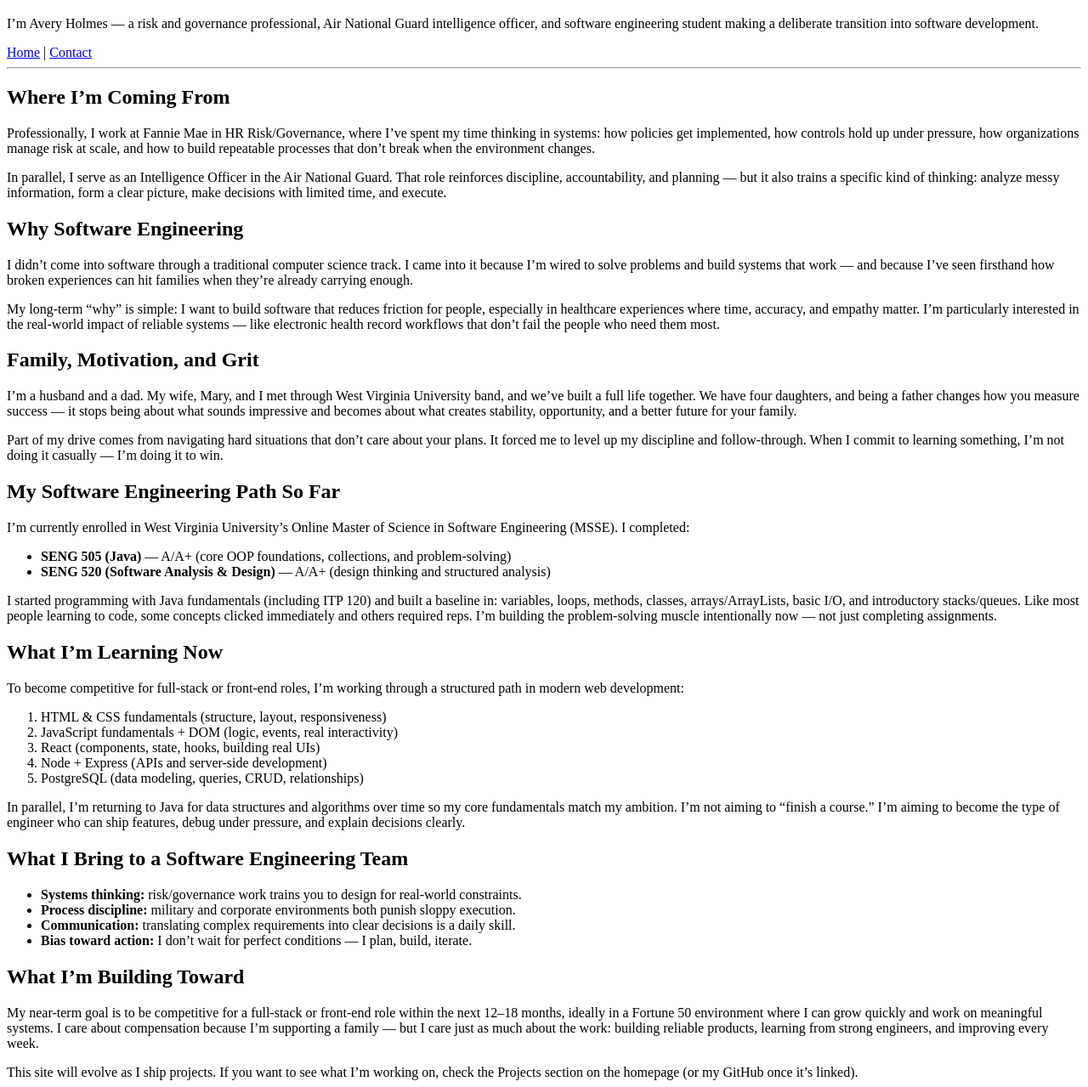
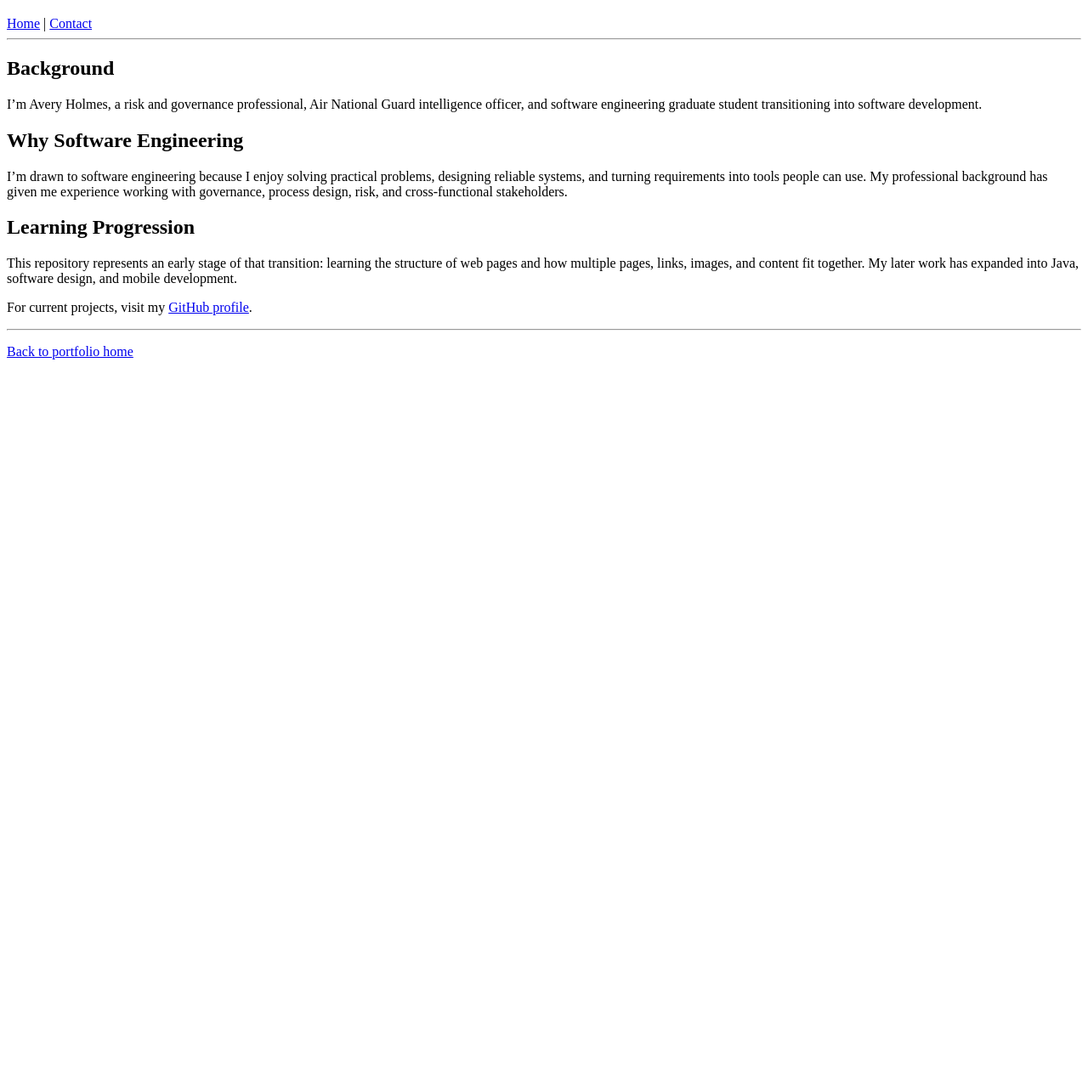
Before and after one commit to avery-holmes/html-portfolio, a plain HTML site: page public/about.html in a window 1280 px wide. Shown: the part 61-1340 px from the top of the page at 85% size. After the commit the page ends 800 px from the top, so only its background shows below. Drawn offline with Linux system fonts and the light colour scheme.

Commit message:
Clean up public/about.html

```diff
--- a/public/about.html
+++ b/public/about.html
@@ -2,144 +2,58 @@
 <html lang="en">
   <head>
     <meta charset="UTF-8" />
-    <title>About Me | Avery Holmes</title>
     <meta name="viewport" content="width=device-width, initial-scale=1" />
+    <title>About | Avery Holmes</title>
   </head>
 
   <body>
     <header>
       <h1>About Me</h1>
-      <p>
-        I’m Avery Holmes — a risk and governance professional, Air National Guard
-        intelligence officer, and software engineering student making a deliberate transition
-        into software development.
-      </p>
-
-      <nav>
-        <a href="/4.3 HTML Porfolio Project/index.html">Home</a> |
-        <a href="/4.3 HTML Porfolio Project/public/contact.html">Contact</a>
+      <nav aria-label="Primary navigation">
+        <a href="../index.html">Home</a> |
+        <a href="./contact.html">Contact</a>
       </nav>
-
       <hr />
     </header>
 
     <main>
       <section>
-        <h2>Where I’m Coming From</h2>
+        <h2>Background</h2>
         <p>
-          Professionally, I work at Fannie Mae in HR Risk/Governance, where I’ve spent my time
-          thinking in systems: how policies get implemented, how controls hold up under pressure,
-          how organizations manage risk at scale, and how to build repeatable processes that don’t
-          break when the environment changes.
-        </p>
-        <p>
-          In parallel, I serve as an Intelligence Officer in the Air National Guard. That role
-          reinforces discipline, accountability, and planning — but it also trains a specific kind
-          of thinking: analyze messy information, form a clear picture, make decisions with limited
-          time, and execute.
+          I’m Avery Holmes, a risk and governance professional, Air National Guard
+          intelligence officer, and software engineering graduate student transitioning
+          into software development.
         </p>
       </section>
 
       <section>
         <h2>Why Software Engineering</h2>
         <p>
-          I didn’t come into software through a traditional computer science track. I came into it
-          because I’m wired to solve problems and build systems that work — and because I’ve seen
-          firsthand how broken experiences can hit families when they’re already carrying enough.
-        </p>
-        <p>
-          My long-term “why” is simple: I want to build software that reduces friction for people,
-          especially in healthcare experiences where time, accuracy, and empathy matter. I’m
-          particularly interested in the real-world impact of reliable systems — like electronic
-          health record workflows that don’t fail the people who need them most.
+          I’m drawn to software engineering because I enjoy solving practical problems,
+          designing reliable systems, and turning requirements into tools people can use.
+          My professional background has given me experience working with governance,
+          process design, risk, and cross-functional stakeholders.
         </p>
       </section>
 
       <section>
-        <h2>Family, Motivation, and Grit</h2>
+        <h2>Learning Progression</h2>
         <p>
-          I’m a husband and a dad. My wife, Mary, and I met through West Virginia University band,
-          and we’ve built a full life together. We have four daughters, and being a father changes
-          how you measure success — it stops being about what sounds impressive and becomes about
-          what creates stability, opportunity, and a better future for your family.
+          This repository represents an early stage of that transition: learning the
+          structure of web pages and how multiple pages, links, images, and content fit
+          together. My later work has expanded into Java, software design, and mobile
+          development.
         </p>
         <p>
-          Part of my drive comes from navigating hard situations that don’t care about your plans.
-          It forced me to level up my discipline and follow-through. When I commit to learning
-          something, I’m not doing it casually — I’m doing it to win.
+          For current projects, visit my
+          <a href="https://github.com/avery-holmes">GitHub profile</a>.
         </p>
       </section>
+    </main>
 
-      <section>
-        <h2>My Software Engineering Path So Far</h2>
-        <p>
-          I’m currently enrolled in West Virginia University’s Online Master of Science in Software
-          Engineering (MSSE). I completed:
-        </p>
-        <ul>
-          <li>
-            <strong>SENG 505 (Java)</strong> — A/A+ (core OOP foundations, collections, and problem-solving)
-          </li>
-          <li>
-            <strong>SENG 520 (Software Analysis &amp; Design)</strong> — A/A+ (design thinking and structured analysis)
-          </li>
-        </ul>
-        <p>
-          I started programming with Java fundamentals (including ITP 120) and built a baseline in:
-          variables, loops, methods, classes, arrays/ArrayLists, basic I/O, and introductory stacks/queues.
-          Like most people learning to code, some concepts clicked immediately and others required reps.
-          I’m building the problem-solving muscle intentionally now — not just completing assignments.
-        </p>
-      </section>
-
-      <section>
-        <h2>What I’m Learning Now</h2>
-        <p>
-          To become competitive for full-stack or front-end roles, I’m working through a structured
-          path in modern web development:
-        </p>
-        <ol>
-          <li>HTML &amp; CSS fundamentals (structure, layout, responsiveness)</li>
-          <li>JavaScript fundamentals + DOM (logic, events, real interactivity)</li>
-          <li>React (components, state, hooks, building real UIs)</li>
-          <li>Node + Express (APIs and server-side development)</li>
-          <li>PostgreSQL (data modeling, queries, CRUD, relationships)</li>
-        </ol>
-        <p>
-          In parallel, I’m returning to Java for data structures and algorithms over time so my core
-          fundamentals match my ambition. I’m not aiming to “finish a course.” I’m aiming to become
-          the type of engineer who can ship features, debug under pressure, and explain decisions clearly.
-        </p>
-      </section>
-
-      <section>
-        <h2>What I Bring to a Software Engineering Team</h2>
-        <ul>
-          <li>
-            <strong>Systems thinking:</strong> risk/governance work trains you to design for real-world constraints.
-          </li>
-          <li>
-            <strong>Process discipline:</strong> military and corporate environments both punish sloppy execution.
-          </li>
-          <li>
-            <strong>Communication:</strong> translating complex requirements into clear decisions is a daily skill.
-          </li>
-          <li>
-            <strong>Bias toward action:</strong> I don’t wait for perfect conditions — I plan, build, iterate.
-          </li>
-        </ul>
-      </section>
-
-      <section>
-        <h2>What I’m Building Toward</h2>
-        <p>
-          My near-term goal is to be competitive for a full-stack or front-end role within the next
-          12–18 months, ideally in a Fortune 50 environment where I can grow quickly and work on
-          meaningful systems. I care about compensation because I’m supporting a family — but I care
-          just as much about the work: building reliable products, learning from strong engineers, and
-          improving every week.
-        </p>
-        <p>
-          This site will evolve as I ship projects. If you want to see what I’m working on, check the
-          Projects section on the homepage (or my GitHub once it’s linked).
-        </p>
+    <footer>
+      <hr />
+      <p><a href="../index.html">Back to portfolio home</a></p>
+    </footer>
+  </body>
+</html>
```
